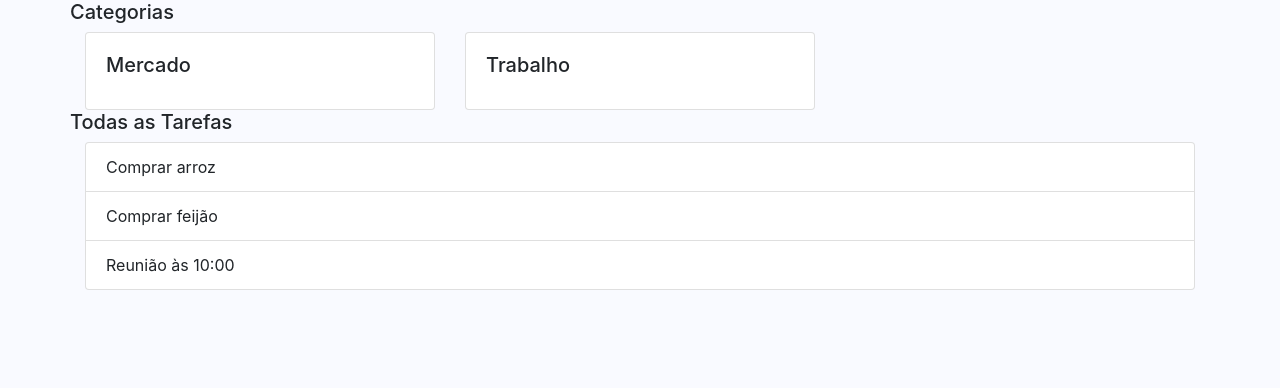
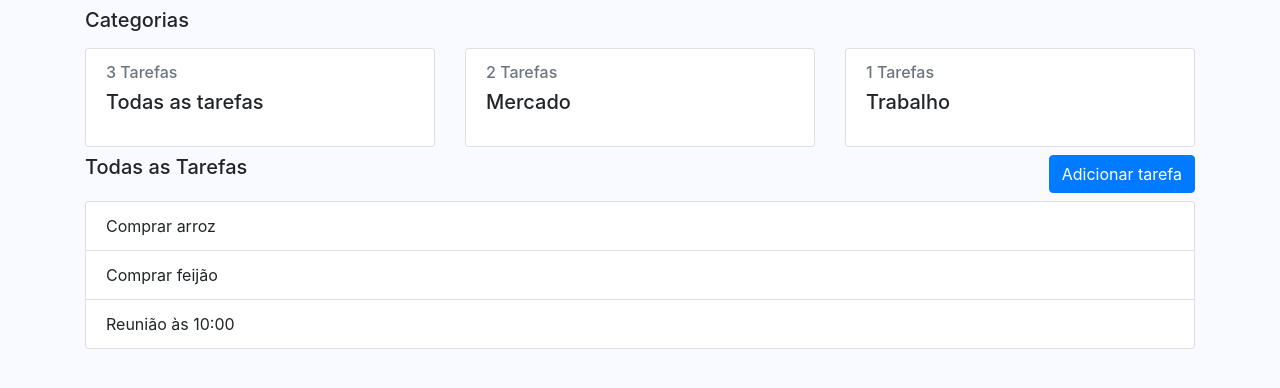
Before and after one commit to Marcosrso/todo-angular, an Angular app: page / in a window 1280 px wide. Shown: the top 388 px of the page. Built offline with nearby package versions, Linux system fonts and the light colour scheme; data requests are answered from the project's data file.

Commit message:
Tasks by category and task addition (simulation)

```diff
--- a/src/app/app.component.html
+++ b/src/app/app.component.html
@@ -1,18 +1,24 @@
 <div class="container">
-  <div class="row">
-    <h5>Categorias</h5>
+  <div class="row my-2">
+    <div class="col"><h5>Categorias</h5></div>
   </div>
   <div class="row">
     <div *ngFor="let category of categories" class="col-6 col-sm-6 col-md-4">
       <div class="card">
         <div class="card-body">
+          <h6 class="card-subtitle mb-2 text-muted">{{category.tasksAmout}} Tarefas</h6>
           <h5 class="card-title">{{category.title}}</h5>
         </div>
       </div>
     </div>
   </div>
-  <div class="row">
-    <h5>Todas as Tarefas</h5>
+  <div class="row my-2">
+    <div class="col">
+      <h5>Todas as Tarefas</h5>
+    </div>
+    <div class="col d-flex justify-content-end">
+      <button type="button" class="btn btn-primary" (click)="addTask()">Adicionar tarefa</button>
+    </div>
   </div>
   <div class="row">
     <div class="col">
--- a/src/app/app.component.ts
+++ b/src/app/app.component.ts
@@ -1,5 +1,9 @@
 import { Component } from '@angular/core';
 import { TaskService, ITask, ICategory } from './task-services.service';
+
+interface ICategories extends ICategory {
+  tasksAmout: number;
+}
 
 @Component({
   selector: 'app-root',
@@ -9,19 +13,54 @@ import { TaskService, ITask, ICategory } from './task-services.service';
 export class AppComponent {
 
   title = 'todo';
+  task: ITask | undefined = {
+    id: 4,
+    listId: 1,
+    title: 'Tetste',
+  };
   tasks: ITask[] | undefined;
-  categories: ICategory[] | undefined
+  categories: ICategories[] | undefined;
 
   constructor(private TaskService:TaskService ) { }
 
+  getTasks () {
+    this.TaskService.getTasks().subscribe((data: ITask[]) => {
+      this.tasks = [...data]
+    });
+  }
+
+  clearTask(){
+    this.task = undefined;
+  }
+
+  getCategories (){
+    this.TaskService.getCategories().subscribe((data: ICategory[]) => {
+      const categoryList:ICategory[] = [...data];
+      const categories:ICategories[] = categoryList.map(category => ({
+        id: category.id,
+        title: category.title,
+        tasksAmout: this.tasks?.length ? this.tasks.filter(task => task.listId === category.id).length : 0,
+      }))
+      categories.unshift({
+        id: 0,
+        title: 'Todas as tarefas',
+        tasksAmout: this.tasks?.length ? this.tasks.length : 0,
+      })
+      this.categories = categories;
+    });
+  }
 
   ngOnInit() {
-    this.TaskService.getData().subscribe((data: ITask[]) => {
-      this.tasks = [...data]
-    });
+    this.getTasks();
+    this.getCategories()
+  }
 
-    this.TaskService.getCategories().subscribe((data: ICategory[]) => {
-      this.categories = [...data]
-    });
+  addTask() {
+    if(this.task){
+      this.TaskService.insertTask(this.task).subscribe((task: ITask) => {
+        this.clearTask();
+        this?.tasks?.push(task);
+      })
+    }
   }
 }
--- a/src/app/task-services.service.ts
+++ b/src/app/task-services.service.ts
@@ -20,13 +20,18 @@ export class TaskService {
   constructor(private http: HttpClient) { }
   baseUrl = 'http://localhost:3000';
 
-  getData ():Observable<any> {
+  getTasks ():Observable<ITask[]> {
     const url = `${this.baseUrl}/tasks`
-    return this.http.get<ITask>(url);
+    return this.http.get<ITask[]>(url);
   }
 
-  getCategories():Observable<any> {
+  insertTask(task: ITask):Observable<ITask> {
+    const url = `${this.baseUrl}/tasks`
+    return this.http.post<ITask>(url,task);
+  }
+
+  getCategories():Observable<ICategory[]> {
     const url = `${this.baseUrl}/lists`
-    return this.http.get<ICategory>(url);
+    return this.http.get<ICategory[]>(url);
   }
 }
```
Also changed, not shown: db.json (+14 -7 lines).
